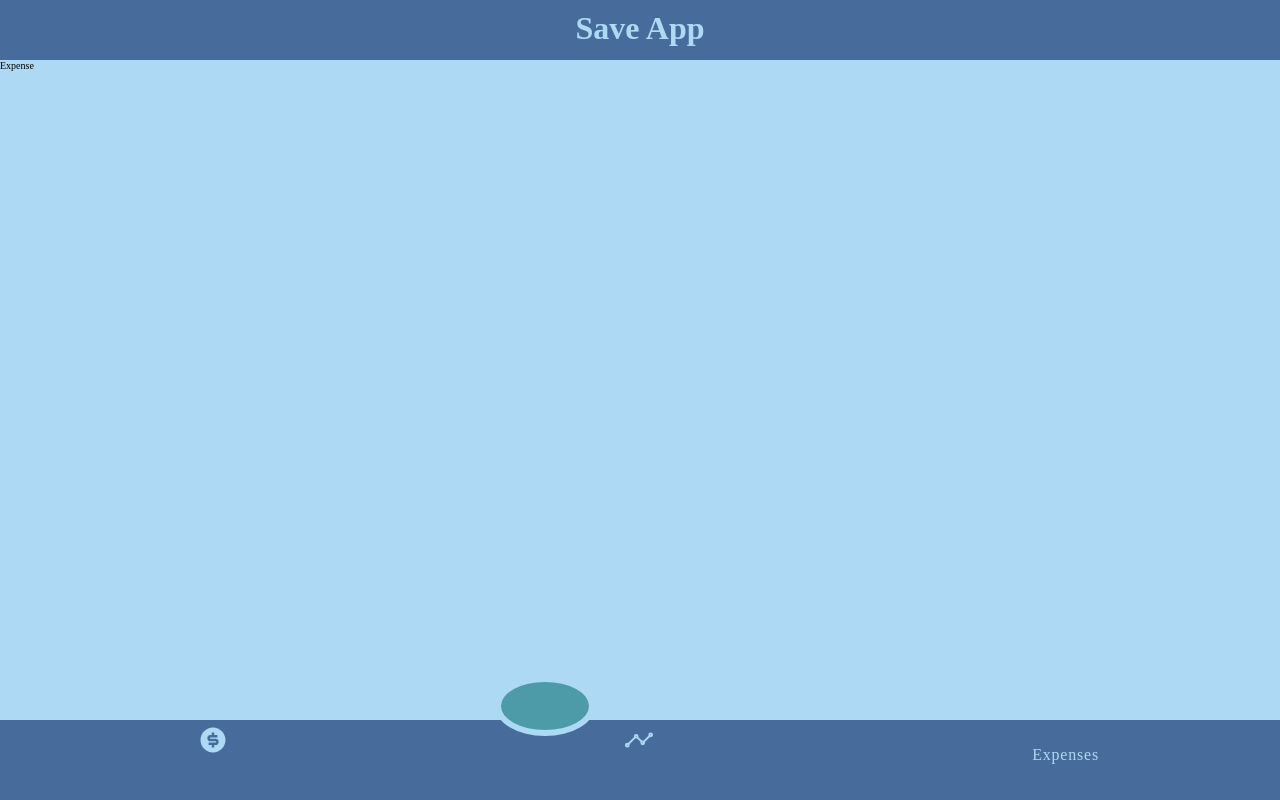
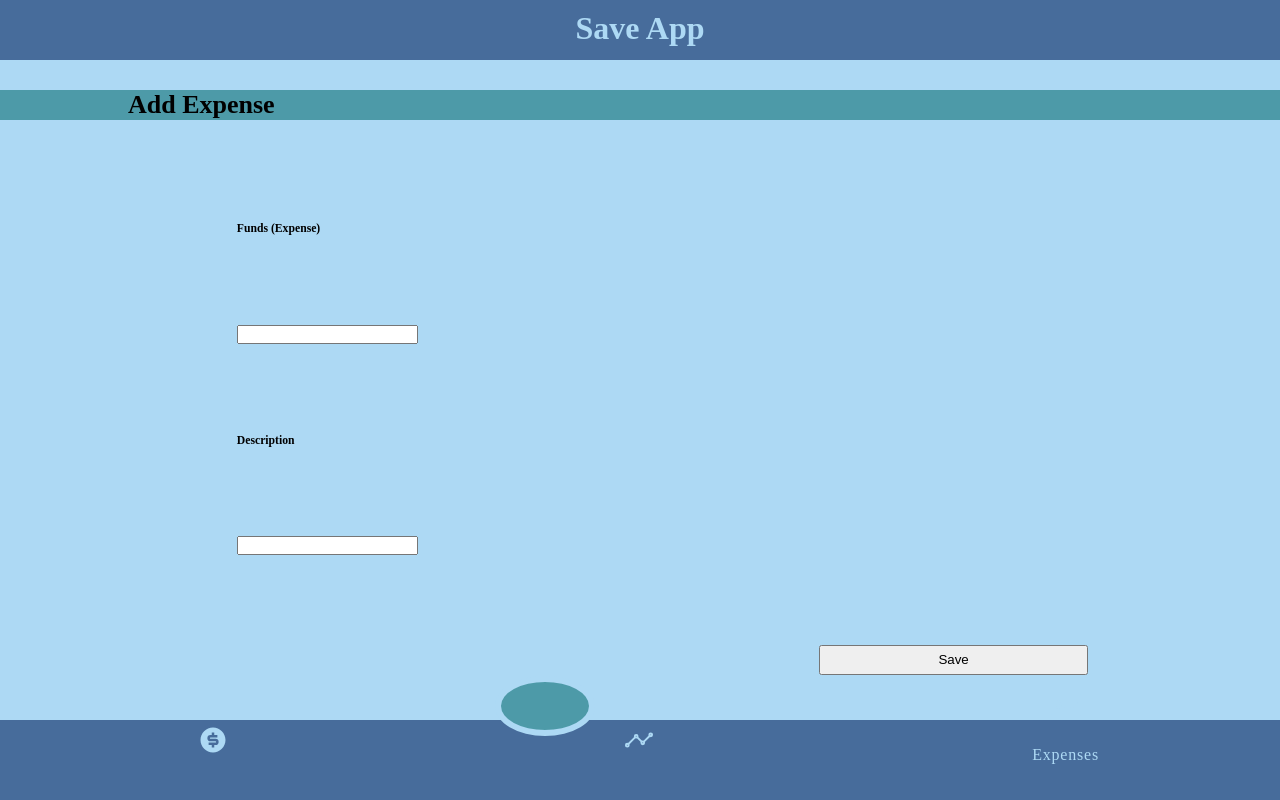
Before and after one commit to jyunakaike/SavesApp, a React app: page /expense in a window 1280 px wide. Built offline with nearby package versions, Linux system fonts and the light colour scheme.

Commit message:
feat: expense components

```diff
--- a/src/pages/Expense/index.jsx
+++ b/src/pages/Expense/index.jsx
@@ -1,4 +1,5 @@
-import React, {useEffect} from 'react'
+import React, { useEffect } from 'react';
+import "./style.css";
 
 export const Expense = ({ setActive }) => {
 
@@ -8,6 +9,23 @@ export const Expense = ({ setActive }) => {
 
 
   return (
-    <div>Expense</div>
+    <section className={'Expense-container-section'}>
+      <main>
+        <header className={'Expense-header'}>
+          <h2>Add Expense</h2>
+        </header>
+        <div className={'Expense-container'}>
+          <div className={'Expense-container-detail'}>
+            <div><h3>Funds (Expense)</h3></div>
+            <div><input type="text" /></div>
+            <div><h3>Description</h3></div>
+            <div><input type="text" /></div>
+          </div>
+          <div className={'Expense-container-save'}>
+            <button>Save</button>
+          </div>
+        </div>
+      </main>
+    </section>
   )
 }
--- a/src/pages/Expense/style.css
+++ b/src/pages/Expense/style.css
@@ -0,0 +1,37 @@
+.Expense-header{
+    position: relative;
+    display: flex;
+    /* justify-content: space-between; */
+    align-items: center;
+
+    margin: 3rem 0 0 0 ;
+
+    background-color: var(--cadet-blue);
+}
+
+.Expense-header h2{
+    padding-left: 10% ;
+}
+
+.Expense-container{
+    padding: 1% 15%;
+
+}
+
+.Expense-container-detail{
+    /* background-color: red; */
+}
+
+.Expense-container-detail div{
+    margin: 10% 5%;
+}
+
+.Expense-container-save{
+    width: 100%;
+    display:flex;
+    justify-content: flex-end;
+}
+.Expense-container-save button{
+    width: 30%;
+    height: 3rem;
+}
```
